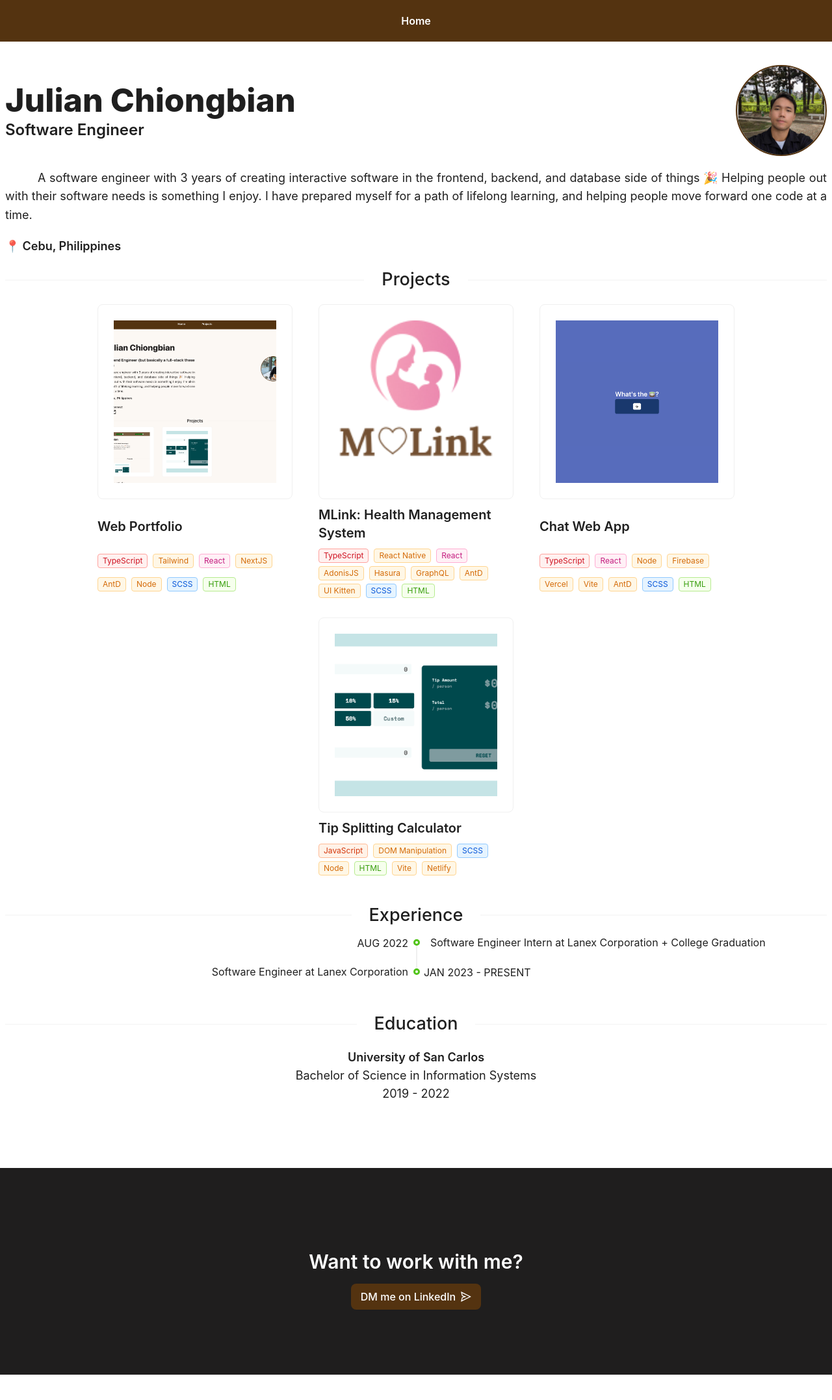
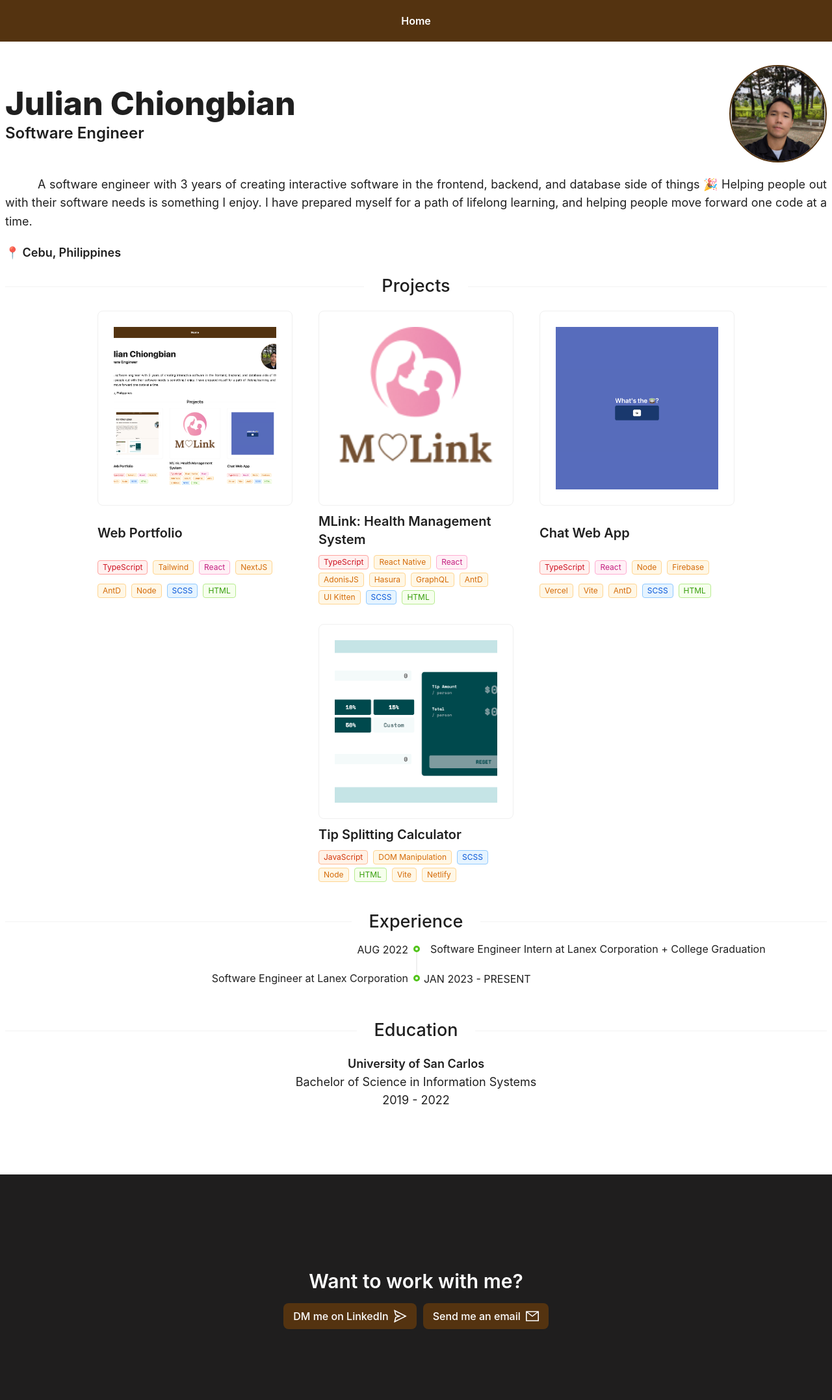
Before and after one commit to carloschiongbian/web-portfolio, a Next.js app: page /pages/home in a window 1280 px wide. Shown: the top 2154 px of the page at 65% size. Before the commit the page ends 2115 px from the top, so only its background shows below. Built offline with nearby package versions, Linux system fonts and the light colour scheme.

Commit message:
feat: added email button

```diff
--- a/src/app/globals.scss
+++ b/src/app/globals.scss
@@ -40,7 +40,7 @@
 }
 
 #footer-container {
-  padding-block: 100px;
+  padding-block: 120px;
   display: flex;
   flex-direction: row;
   align-items: center;
@@ -93,9 +93,9 @@
 }
 
 .avatar-pic {
-  width: 100%;
-  height: 100%;
-  object-fit: cover;
+  // width: 100%;
+  // height: 100%;
+  // object-fit: cover;
   top: 0;
   left: 0;
 }
@@ -190,6 +190,7 @@
 }
 
 .project-image {
+  border: 1px solid rgb(237, 227, 227);
   border-radius: 10px;
 }
 
--- a/src/app/pages/home/page.tsx
+++ b/src/app/pages/home/page.tsx
@@ -105,13 +105,13 @@ const Home = () => {
             Software Engineer
           </Title>
         </Col>
-        <Avatar className="avatar-web" size={140}>
+        <Avatar className="avatar-web" size={150}>
           <Image
             src={"/avatar-photo.jpg"}
             className="avatar-pic"
             alt="avatar-pic"
-            width={300}
-            height={300}
+            width={400}
+            height={550}
             unoptimized={true}
           />
         </Avatar>
--- a/src/app/pages/layout.tsx
+++ b/src/app/pages/layout.tsx
@@ -2,7 +2,7 @@
 
 import { Button, Col, Menu, Row } from "antd";
 import Title from "antd/es/typography/Title";
-import { SendOutlined } from "@ant-design/icons";
+import { SendOutlined, MailOutlined } from "@ant-design/icons";
 import "../../app/globals.scss";
 import { useRouter } from "next/navigation";
 import { useEffect, useState } from "react";
@@ -45,13 +45,13 @@ export default function MainLayout({
         <Col style={{ marginTop: "100px" }}>{children}</Col>
       </div>
 
-      <footer id="footer-container">
+      <footer id="footer-container" style={{ textAlign: "center" }}>
         <Row>
           <Col>
             <Title style={{ color: "white" }} level={2}>
               Want to work with me?
             </Title>
-            <Row style={{ justifyContent: "center" }}>
+            <Row style={{ justifyContent: "center", columnGap: "10px" }}>
               <Button
                 size="large"
                 style={{
@@ -62,7 +62,7 @@ export default function MainLayout({
                   fontWeight: "500",
                 }}
                 iconPosition="end"
-                icon={<SendOutlined />}
+                icon={<SendOutlined style={{ fontSize: "20px" }} />}
                 onClick={() =>
                   window
                     ?.open(
@@ -74,6 +74,25 @@ export default function MainLayout({
               >
                 DM me on LinkedIn
               </Button>
+              <Button
+                size="large"
+                style={{
+                  backgroundColor: "#543310",
+                  color: "white",
+                  outline: "none",
+                  border: "none",
+                  fontWeight: "500",
+                }}
+                iconPosition="end"
+                icon={<MailOutlined style={{ fontSize: "20px" }} />}
+                onClick={() =>
+                  window
+                    ?.open("mailto:carlosjulian.chiongbian@gmail.com", "#")
+                    ?.focus()
+                }
+              >
+                Send me an email
+              </Button>
             </Row>
           </Col>
         </Row>
```
Also changed, not shown: public/portfolio-thumbnail.png.
